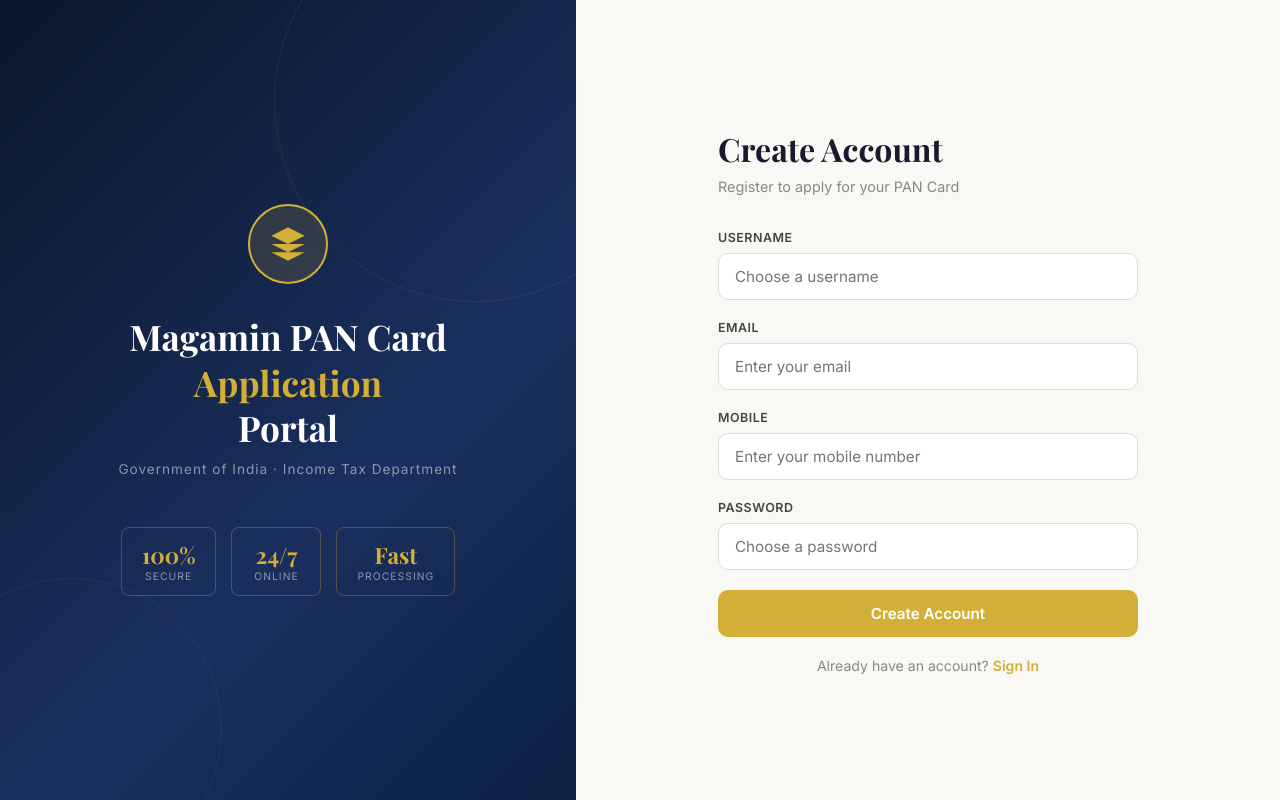
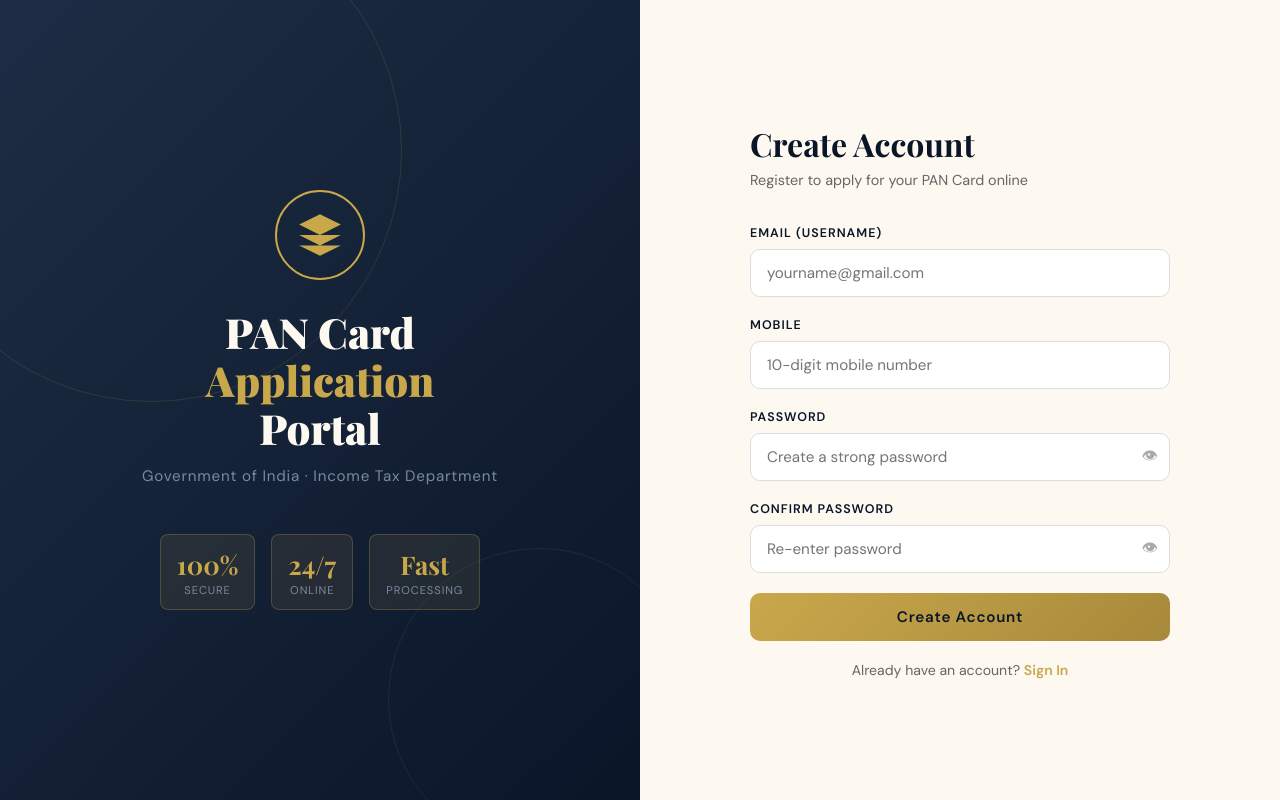
Before and after one commit to Magamin2260/magaminpan, a Flask app: page /register in a window 1280 px wide. Run offline with Flask 3, Linux system fonts and the light colour scheme; some libraries are stand-ins or nearby versions.

Commit message:
Add email and password validation

```diff
--- a/templates/login.html
+++ b/templates/login.html
@@ -3,162 +3,133 @@
 <head>
 <meta charset="UTF-8">
 <meta name="viewport" content="width=device-width, initial-scale=1.0">
-<title>PAN Card Portal - Login</title>
-<link rel="preconnect" href="https://fonts.googleapis.com">
-<link href="https://fonts.googleapis.com/css2?family=Playfair+Display:wght@600;700&family=Inter:wght@300;400;500;600&display=swap" rel="stylesheet">
+<title>PAN Card Portal — Login</title>
+<link rel="stylesheet" href="{{ url_for('static', filename='style.css') }}">
 <style>
-* { margin: 0; padding: 0; box-sizing: border-box; }
-body { font-family: 'Inter', sans-serif; min-height: 100vh; display: flex; }
-
-.brand-panel {
-    width: 45%;
-    background: linear-gradient(135deg, #0a1628 0%, #1a2f5e 60%, #0d2244 100%);
-    display: flex; flex-direction: column; align-items: center; justify-content: center;
-    padding: 60px 40px; position: relative; overflow: hidden;
+.input-wrap { position: relative; }
+.input-wrap input { padding-right: 40px; }
+.toggle-pw {
+  position: absolute; right: 12px; top: 50%; transform: translateY(-50%);
+  cursor: pointer; font-size: 1rem; color: #aaa; user-select: none;
 }
-.brand-panel::before {
-    content: ''; position: absolute; width: 400px; height: 400px;
-    border: 1px solid rgba(212,175,55,0.1); border-radius: 50%;
-    top: -100px; right: -100px;
+.toggle-pw:hover { color: var(--gold); }
+.field-error { font-size: 0.75rem; color: #dc2626; margin-top: 4px; display: none; }
+.pw-rules {
+  margin-top: 8px; padding: 10px 14px;
+  background: #f9fafb; border-radius: 8px;
+  border: 1px solid #e0e0e0; display: none;
 }
-.brand-panel::after {
-    content: ''; position: absolute; width: 300px; height: 300px;
-    border: 1px solid rgba(212,175,55,0.08); border-radius: 50%;
-    bottom: -80px; left: -80px;
-}
-.logo { width: 80px; height: 80px; background: rgba(212,175,55,0.15);
-    border: 2px solid #d4af37; border-radius: 50%; display: flex;
-    align-items: center; justify-content: center; margin-bottom: 30px; }
-.logo svg { width: 40px; height: 40px; fill: #d4af37; }
-.brand-title { font-family: 'Playfair Display', serif; font-size: 2.2rem;
-    color: white; text-align: center; line-height: 1.3; margin-bottom: 10px; }
-.brand-title span { color: #d4af37; }
-.brand-subtitle { color: rgba(255,255,255,0.5); font-size: 0.85rem;
-    text-align: center; margin-bottom: 50px; letter-spacing: 1px; }
-.badges { display: flex; gap: 15px; flex-wrap: wrap; justify-content: center; }
-.badge { border: 1px solid rgba(212,175,55,0.3); border-radius: 8px;
-    padding: 12px 20px; text-align: center; min-width: 90px; }
-.badge-num { font-family: 'Playfair Display', serif; font-size: 1.4rem;
-    color: #d4af37; font-weight: 700; }
-.badge-label { font-size: 0.65rem; color: rgba(255,255,255,0.5);
-    letter-spacing: 1px; text-transform: uppercase; }
-
-.form-panel {
-    width: 55%; background: #faf8f4;
-    display: flex; align-items: center; justify-content: center; padding: 60px 40px;
-}
-.form-box { width: 100%; max-width: 420px; }
-.form-title { font-family: 'Playfair Display', serif; font-size: 2rem;
-    color: #1a1a2e; margin-bottom: 8px; }
-.form-subtitle { color: #888; font-size: 0.9rem; margin-bottom: 35px; }
-
-.flash { padding: 12px 16px; border-radius: 8px; margin-bottom: 20px; font-size: 0.88rem; }
-.flash.error { background: #fef2f2; color: #dc2626; border: 1px solid #fecaca; }
-.flash.success { background: #f0fdf4; color: #16a34a; border: 1px solid #bbf7d0; }
-
-.form-group { margin-bottom: 20px; }
-label { display: block; font-size: 0.78rem; font-weight: 600;
-    color: #444; letter-spacing: 0.5px; text-transform: uppercase; margin-bottom: 8px; }
-input { width: 100%; padding: 13px 16px; border: 1.5px solid #e0ddd8;
-    border-radius: 10px; font-size: 0.95rem; font-family: 'Inter', sans-serif;
-    background: white; transition: all 0.2s; outline: none; color: #1a1a2e; }
-input:focus { border-color: #d4af37; box-shadow: 0 0 0 3px rgba(212,175,55,0.1); }
-
-.btn-primary { width: 100%; padding: 14px; background: #d4af37;
-    color: white; border: none; border-radius: 10px; font-size: 0.95rem;
-    font-weight: 600; cursor: pointer; transition: all 0.2s; font-family: 'Inter', sans-serif; }
-.btn-primary:hover { background: #b8962e; transform: translateY(-1px); }
-
-.switch-link { text-align: center; margin-top: 20px; font-size: 0.88rem; color: #888; }
-.switch-link a { color: #d4af37; font-weight: 600; text-decoration: none; }
-.switch-link a:hover { text-decoration: underline; }
-
-.admin-hint { text-align: center; margin-top: 12px; font-size: 0.78rem; color: #bbb; }
-
-/* Toggle forms */
-#register-form { display: none; }
+.pw-rule { display: flex; align-items: center; gap: 6px; font-size: 0.75rem; color: #888; margin-bottom: 4px; }
+.pw-rule:last-child { margin-bottom: 0; }
+.pw-rule .dot { width: 8px; height: 8px; border-radius: 50%; background: #ddd; flex-shrink: 0; }
+.pw-rule.ok { color: #16a34a; }
+.pw-rule.ok .dot { background: #16a34a; }
+.pw-rule.fail { color: #dc2626; }
+.pw-rule.fail .dot { background: #dc2626; }
 </style>
 </head>
 <body>
-
-<div class="brand-panel">
-    <div class="logo">
+<div class="auth-wrapper">
+  <div class="auth-brand">
+    <div class="brand-emblem">
       <svg viewBox="0 0 24 24"><path d="M12 2L2 7l10 5 10-5-10-5zM2 17l10 5 10-5M2 12l10 5 10-5"/></svg>
     </div>
-    <h1 class="brand-title">Magamin PAN Card<br><span>Application</span><br>Portal</h1>
-    <p class="brand-subtitle">Government of India · Income Tax Department</p>
-    <div class="badges">
-        <div class="badge"><div class="badge-num">100%</div><div class="badge-label">Secure</div></div>
-        <div class="badge"><div class="badge-num">24/7</div><div class="badge-label">Online</div></div>
-        <div class="badge"><div class="badge-num">Fast</div><div class="badge-label">Processing</div></div>
+    <div class="brand-title">PAN Card<br><span>Application</span><br>Portal</div>
+    <div class="brand-sub">Government of India · Income Tax Department</div>
+    <div class="brand-badges">
+      <div class="badge-item"><div class="badge-num">100%</div><div class="badge-label">Secure</div></div>
+      <div class="badge-item"><div class="badge-num">24/7</div><div class="badge-label">Online</div></div>
+      <div class="badge-item"><div class="badge-num">Fast</div><div class="badge-label">Processing</div></div>
     </div>
   </div>
 
-<div class="form-panel">
-    <div class="form-box">
+  <div class="auth-form-side">
+    <div class="auth-box">
 
-        {% with messages = get_flashed_messages(with_categories=true) %}
-        {% for category, message in messages %}
-        <div class="flash {{ category }}">{{ message }}</div>
-        {% endfor %}
+      {% with msgs = get_flashed_messages() %}
+        {% if msgs %}<div class="flash-msg">{{ msgs[0] }}</div>{% endif %}
       {% endwith %}
 
       <!-- LOGIN FORM -->
-        <div id="login-form">
-            <h2 class="form-title">Welcome Back</h2>
-            <p class="form-subtitle">Sign in to access your PAN Card applications</p>
-            <form method="POST" action="/login">
+      <div id="login-form" {% if register %}style="display:none"{% endif %}>
+        <h2>Welcome Back</h2>
+        <p>Sign in to access your PAN Card applications</p>
+        <form onsubmit="return validateLogin(event)">
           <div class="form-group">
-                    <label>Username</label>
-                    <input type="text" name="username" placeholder="Enter your username" required>
+            <label>Email</label>
+            <div class="input-wrap">
+              <input type="text" id="login-email" name="username" placeholder="yourname@gmail.com" required>
+            </div>
+            <div class="field-error" id="login-email-err">Valid email address தேவை (example@gmail.com)</div>
           </div>
           <div class="form-group">
             <label>Password</label>
-                    <input type="password" name="password" placeholder="Enter your password" required>
+            <div class="input-wrap">
+              <input type="password" id="login-pw" name="password" placeholder="Enter your password" required>
+              <span class="toggle-pw" onclick="togglePw('login-pw',this)">👁</span>
+            </div>
+            <div class="field-error" id="login-pw-err">Password உள்ளிடுங்க</div>
           </div>
           <button type="submit" class="btn-primary">Sign In</button>
         </form>
-            <div class="switch-link">
-                Don't have an account? <a href="#" onclick="showRegister()">Register</a>
+        <div class="auth-switch">Don't have an account? <a href="#" onclick="showRegister();return false;">Register</a></div>
+        <div class="auth-switch" style="margin-top:8px;font-size:0.8rem;color:#999;">
+          Admin: <strong>admin</strong> / <strong>admin123</strong>
         </div>
-
       </div>
 
       <!-- REGISTER FORM -->
-        <div id="register-form">
-            <h2 class="form-title">Create Account</h2>
-            <p class="form-subtitle">Register to apply for your PAN Card</p>
-            <form method="POST" action="/register">
+      <div id="register-form" {% if not register %}style="display:none"{% endif %}>
+        <h2>Create Account</h2>
+        <p>Register to apply for your PAN Card online</p>
+        <form onsubmit="return validateRegister(event)">
           <div class="form-group">
-                    <label>Username</label>
-                    <input type="text" name="username" placeholder="Choose a username" required>
+            <label>Email (Username)</label>
+            <div class="input-wrap">
+              <input type="text" id="reg-email" name="username" placeholder="yourname@gmail.com" required oninput="checkEmail()">
             </div>
-                <div class="form-group">
-                    <label>Email</label>
-                    <input type="email" name="email" placeholder="Enter your email">
+            <div class="field-error" id="reg-email-err">Valid email address தேவை (example@gmail.com)</div>
           </div>
           <div class="form-group">
             <label>Mobile</label>
-                    <input type="text" name="mobile" placeholder="Enter your mobile number">
+            <div class="input-wrap">
+              <input type="text" id="reg-mobile" name="mobile" placeholder="10-digit mobile number" maxlength="10" oninput="checkMobile()">
+            </div>
+            <div class="field-error" id="reg-mobile-err">10-digit mobile number தேவை</div>
           </div>
           <div class="form-group">
             <label>Password</label>
-                    <input type="password" name="password" placeholder="Choose a password" required>
+            <div class="input-wrap">
+              <input type="password" id="reg-pw" name="password" placeholder="Create a strong password" required
+                     oninput="checkPw()" onfocus="showRules()" onblur="hideRules()">
+              <span class="toggle-pw" onclick="togglePw('reg-pw',this)">👁</span>
+            </div>
+            <div class="pw-rules" id="pw-rules">
+              <div class="pw-rule" id="rule-len"><span class="dot"></span>Minimum 8 characters</div>
+              <div class="pw-rule" id="rule-cap"><span class="dot"></span>At least 1 Capital letter (A-Z)</div>
+              <div class="pw-rule" id="rule-num"><span class="dot"></span>At least 1 Number (0-9)</div>
+              <div class="pw-rule" id="rule-spl"><span class="dot"></span>At least 1 Special character (@#$%!)</div>
+            </div>
+            <div class="field-error" id="reg-pw-err">Password rules follow பண்ணுங்க</div>
+          </div>
+          <div class="form-group">
+            <label>Confirm Password</label>
+            <div class="input-wrap">
+              <input type="password" id="reg-pw2" name="confirm_password" placeholder="Re-enter password" required oninput="checkPw2()">
+              <span class="toggle-pw" onclick="togglePw('reg-pw2',this)">👁</span>
+            </div>
+            <div class="field-error" id="reg-pw2-err">Passwords match ஆகல</div>
           </div>
           <button type="submit" class="btn-primary">Create Account</button>
         </form>
-            <div class="switch-link">
-                Already have an account? <a href="#" onclick="showLogin()">Sign In</a>
-            </div>
+        <div class="auth-switch">Already have an account? <a href="#" onclick="showLogin();return false;">Sign In</a></div>
       </div>
 
     </div>
   </div>
+</div>
 
 <script>
-// Show register if URL is /register
-if (window.location.pathname === '/register') showRegister();
-
 function showRegister() {
   document.getElementById('login-form').style.display = 'none';
   document.getElementById('register-form').style.display = 'block';
@@ -169,6 +140,100 @@
   document.getElementById('login-form').style.display = 'block';
   history.pushState({}, '', '/login');
 }
+function togglePw(id, btn) {
+  const el = document.getElementById(id);
+  el.type = el.type === 'password' ? 'text' : 'password';
+  btn.textContent = el.type === 'password' ? '👁' : '🙈';
+}
+function isValidEmail(v) { return /^[^\s@]+@[^\s@]+\.[^\s@]+$/.test(v); }
+function pwChecks(v) {
+  return {
+    len: v.length >= 8,
+    cap: /[A-Z]/.test(v),
+    num: /[0-9]/.test(v),
+    spl: /[@#$%!&*^]/.test(v)
+  };
+}
+function showRules() { document.getElementById('pw-rules').style.display = 'block'; }
+function hideRules() { setTimeout(() => { document.getElementById('pw-rules').style.display = 'none'; }, 200); }
+function setRule(id, ok, typed) {
+  const el = document.getElementById(id);
+  el.classList.toggle('ok', ok);
+  el.classList.toggle('fail', !ok && typed);
+}
+function checkPw() {
+  const v = document.getElementById('reg-pw').value;
+  const c = pwChecks(v);
+  const typed = v.length > 0;
+  setRule('rule-len', c.len, typed);
+  setRule('rule-cap', c.cap, typed);
+  setRule('rule-num', c.num, typed);
+  setRule('rule-spl', c.spl, typed);
+  showRules();
+}
+function checkEmail() {
+  const v = document.getElementById('reg-email').value;
+  document.getElementById('reg-email-err').style.display = v && !isValidEmail(v) ? 'block' : 'none';
+}
+function checkMobile() {
+  const v = document.getElementById('reg-mobile').value;
+  document.getElementById('reg-mobile-err').style.display = v && !/^\d{10}$/.test(v) ? 'block' : 'none';
+}
+function checkPw2() {
+  const p1 = document.getElementById('reg-pw').value;
+  const p2 = document.getElementById('reg-pw2').value;
+  document.getElementById('reg-pw2-err').style.display = p2 && p1 !== p2 ? 'block' : 'none';
+}
+function submitForm(action, data) {
+  const form = document.createElement('form');
+  form.method = 'POST'; form.action = action;
+  Object.entries(data).forEach(([k, v]) => {
+    const i = document.createElement('input');
+    i.type = 'hidden'; i.name = k; i.value = v;
+    form.appendChild(i);
+  });
+  document.body.appendChild(form);
+  form.submit();
+}
+function validateLogin(e) {
+  e.preventDefault();
+  const email = document.getElementById('login-email').value.trim();
+  const pw = document.getElementById('login-pw').value;
+  let ok = true;
+  // Admin bypass
+  if (email !== 'admin' && !isValidEmail(email)) {
+    document.getElementById('login-email-err').style.display = 'block'; ok = false;
+  } else { document.getElementById('login-email-err').style.display = 'none'; }
+  if (!pw) {
+    document.getElementById('login-pw-err').style.display = 'block'; ok = false;
+  } else { document.getElementById('login-pw-err').style.display = 'none'; }
+  if (ok) submitForm('/login', { username: email, password: pw });
+  return false;
+}
+function validateRegister(e) {
+  e.preventDefault();
+  const email  = document.getElementById('reg-email').value.trim();
+  const mobile = document.getElementById('reg-mobile').value.trim();
+  const pw     = document.getElementById('reg-pw').value;
+  const pw2    = document.getElementById('reg-pw2').value;
+  let ok = true;
+  if (!isValidEmail(email)) {
+    document.getElementById('reg-email-err').style.display = 'block'; ok = false;
+  } else { document.getElementById('reg-email-err').style.display = 'none'; }
+  if (mobile && !/^\d{10}$/.test(mobile)) {
+    document.getElementById('reg-mobile-err').style.display = 'block'; ok = false;
+  } else { document.getElementById('reg-mobile-err').style.display = 'none'; }
+  const c = pwChecks(pw);
+  if (!c.len || !c.cap || !c.num || !c.spl) {
+    document.getElementById('reg-pw-err').style.display = 'block';
+    showRules(); checkPw(); ok = false;
+  } else { document.getElementById('reg-pw-err').style.display = 'none'; }
+  if (pw !== pw2) {
+    document.getElementById('reg-pw2-err').style.display = 'block'; ok = false;
+  } else { document.getElementById('reg-pw2-err').style.display = 'none'; }
+  if (ok) submitForm('/register', { username: email, mobile: mobile, password: pw });
+  return false;
+}
 </script>
 </body>
 </html>
```
Lines whose indentation alone changed are shown as unchanged.
